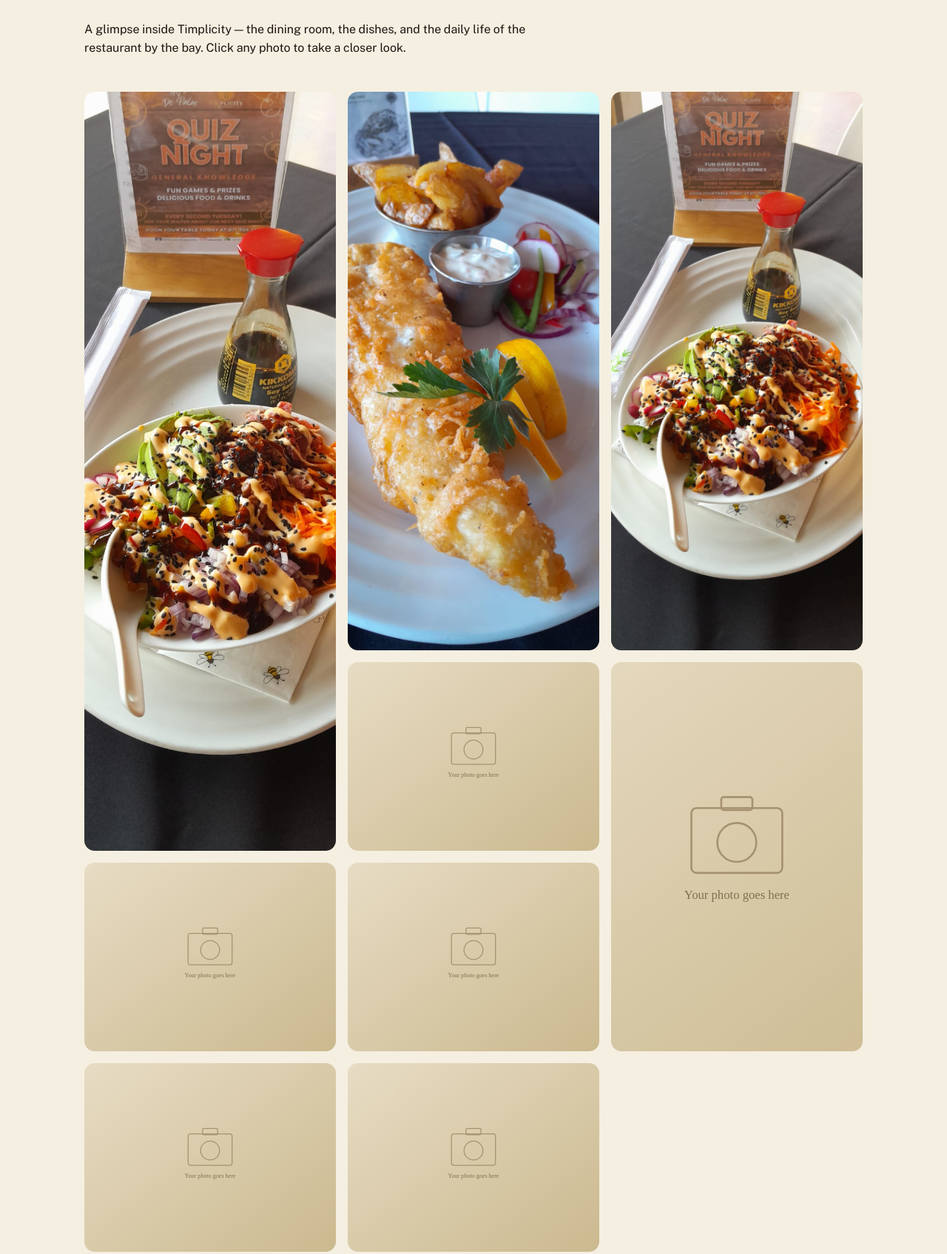
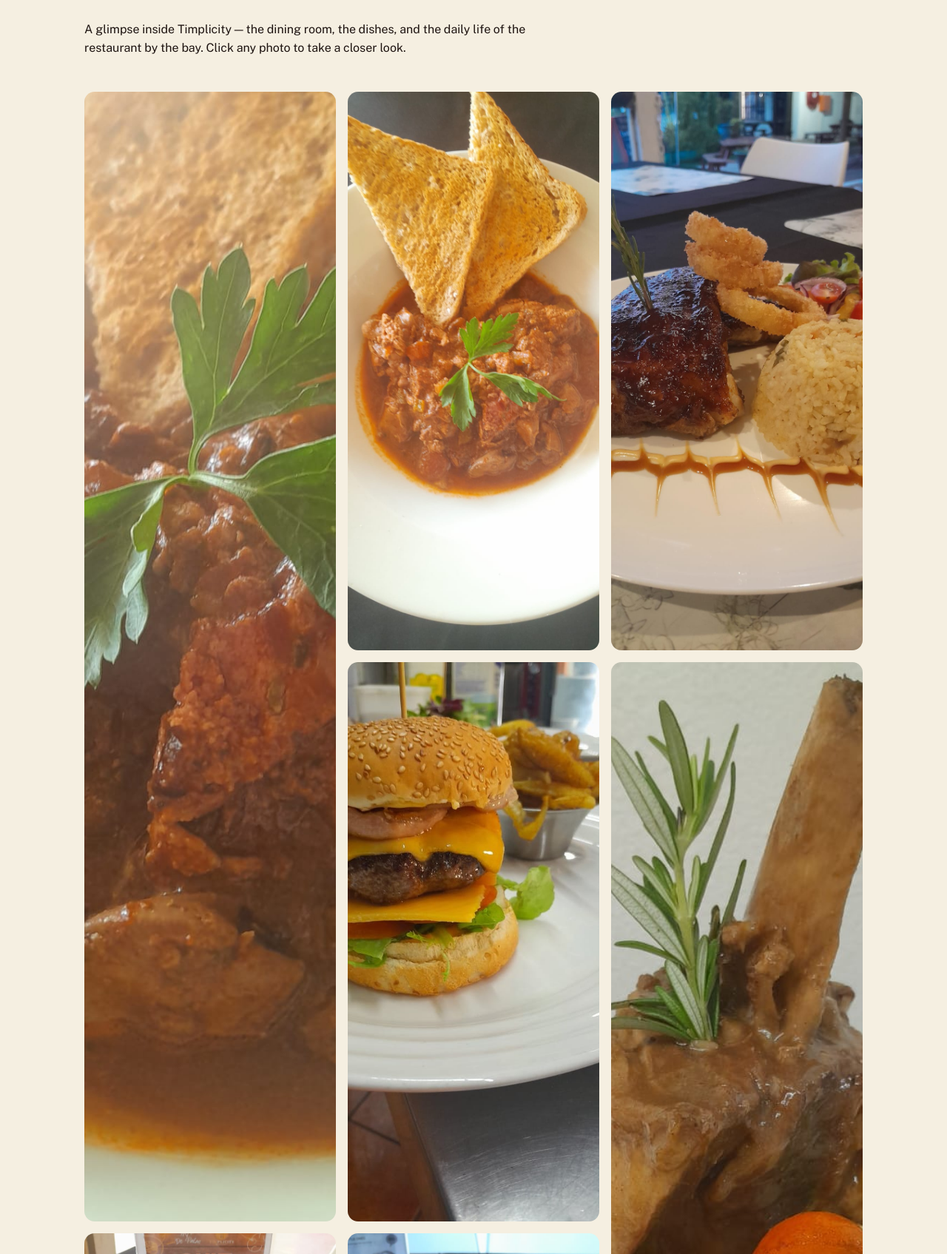
Before and after one commit to clcmitsolutions/timplicity, a plain HTML site: page gallery.html in a window 1280 px wide. Shown: the part 284-1979 px from the top of the page at 74% size. Drawn offline with nearby package versions, Linux system fonts and the light colour scheme.

Commit message:
All pics added

```diff
--- a/gallery.html
+++ b/gallery.html
@@ -46,15 +46,15 @@
   <section style="padding-top: 20px;">
     <div class="container">
       <div class="gallery-grid">
-        <a href="assets/images/placeholder.svg" data-lightbox class="tall"><img src="assets/images/1.jpeg" alt="Guests enjoying a meal at Timplicity" width="800" height="1000"></a>
-        <a href="assets/images/placeholder.svg" data-lightbox><img src="assets/images/2.jpeg" alt="A signature dish at Timplicity" width="800" height="600"></a>
-        <a href="assets/images/placeholder.svg" data-lightbox><img src="assets/images/1.jpeg" alt="Inside the Timplicity dining room" width="800" height="600"></a>
-        <a href="assets/images/placeholder.svg" data-lightbox><img src="assets/images/placeholder.svg" alt="The Sunday buffet spread" width="800" height="600"></a>
-        <a href="assets/images/placeholder.svg" data-lightbox class="tall"><img src="assets/images/placeholder.svg" alt="Fresh seafood from the West Coast" width="800" height="1000"></a>
-        <a href="assets/images/placeholder.svg" data-lightbox><img src="assets/images/placeholder.svg" alt="Tim in the kitchen" width="800" height="600"></a>
-        <a href="assets/images/placeholder.svg" data-lightbox><img src="assets/images/placeholder.svg" alt="Rochelle welcoming guests" width="800" height="600"></a>
-        <a href="assets/images/placeholder.svg" data-lightbox><img src="assets/images/placeholder.svg" alt="A table set for lunch" width="800" height="600"></a>
-        <a href="assets/images/placeholder.svg" data-lightbox><img src="assets/images/placeholder.svg" alt="Dessert at Timplicity" width="800" height="600"></a>
+        <a href="assets/images/9.jpeg" data-lightbox class="tall"><img src="assets/images/9.jpeg" alt="Guests enjoying a meal at Timplicity" width="800" height="1000"></a>
+        <a href="assets/images/10.jpeg" data-lightbox><img src="assets/images/10.jpeg" alt="A signature dish at Timplicity" width="800" height="600"></a>
+        <a href="assets/images/11.jpeg" data-lightbox><img src="assets/images/11.jpeg" alt="Inside the Timplicity dining room" width="800" height="600"></a>
+        <a href="assets/images/12.jpeg" data-lightbox><img src="assets/images/12.jpeg" alt="The Sunday buffet spread" width="800" height="600"></a>
+        <a href="assets/images/13.jpeg" data-lightbox class="tall"><img src="assets/images/16.jpeg" alt="Fresh seafood from the West Coast" width="800" height="1000"></a>
+        <a href="assets/images/1.peg" data-lightbox><img src="assets/images/1.jpeg" alt="Tim in the kitchen" width="800" height="600"></a>
+        <a href="assets/images/2.jpeg" data-lightbox><img src="assets/images/2.jpeg" alt="Rochelle welcoming guests" width="800" height="600"></a>
+        <a href="assets/images/3.jpeg" data-lightbox><img src="assets/images/3.jpeg" alt="A table set for lunch" width="800" height="600"></a>
+        <a href="assets/images/4.jpeg" data-lightbox><img src="assets/images/4.jpeg" alt="Dessert at Timplicity" width="800" height="600"></a>
       </div>
     </div>
   </section>
```
Also changed, not shown: about.html (+3 -3 lines), index.html (+9 -9 lines), menu.html (+1 -1 lines), assets/images/10.jpeg (added), assets/images/11.jpeg (added), assets/images/12.jpeg (added), assets/images/13.jpeg (added), assets/images/14.jpeg (added), assets/images/15.jpeg (added), assets/images/16.jpeg (added), assets/images/3.jpeg (added), assets/images/4.jpeg (added), assets/images/5.jpeg (added), assets/images/6.jpeg (added), 3 more files.
